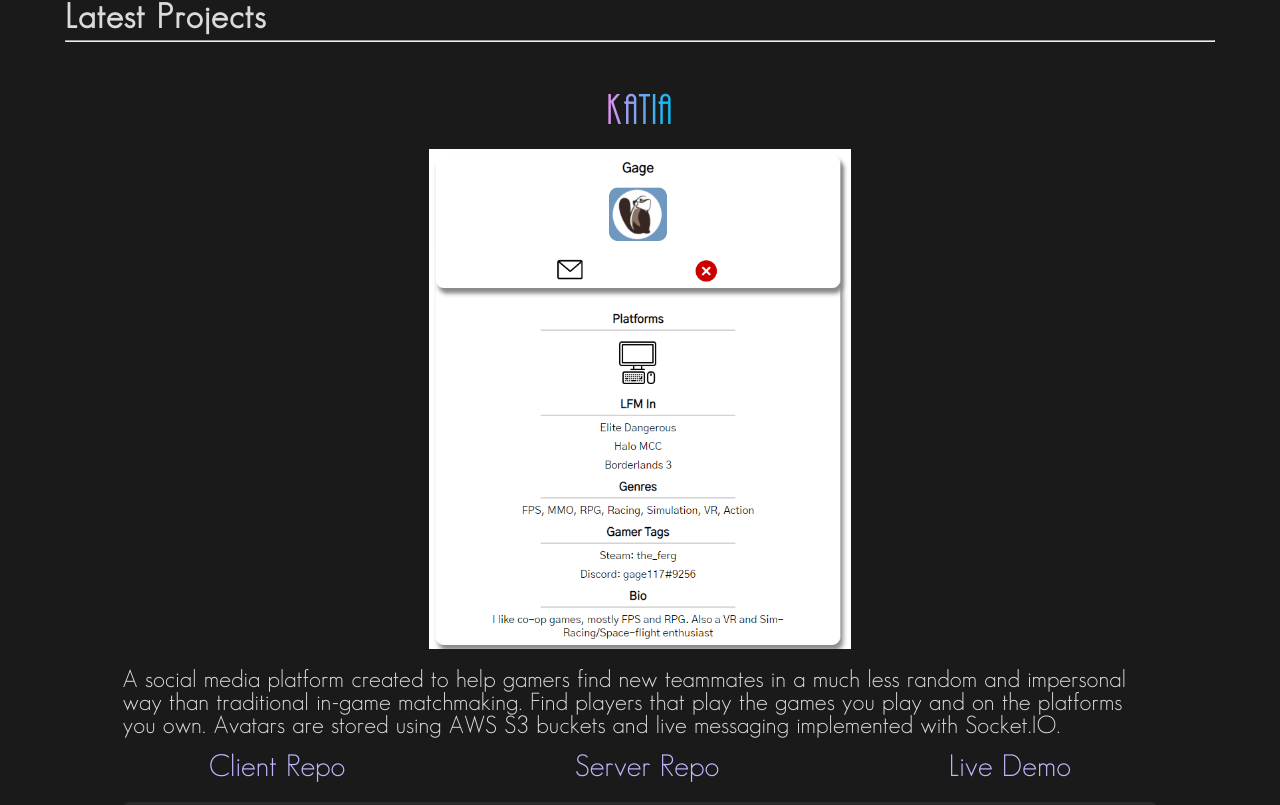
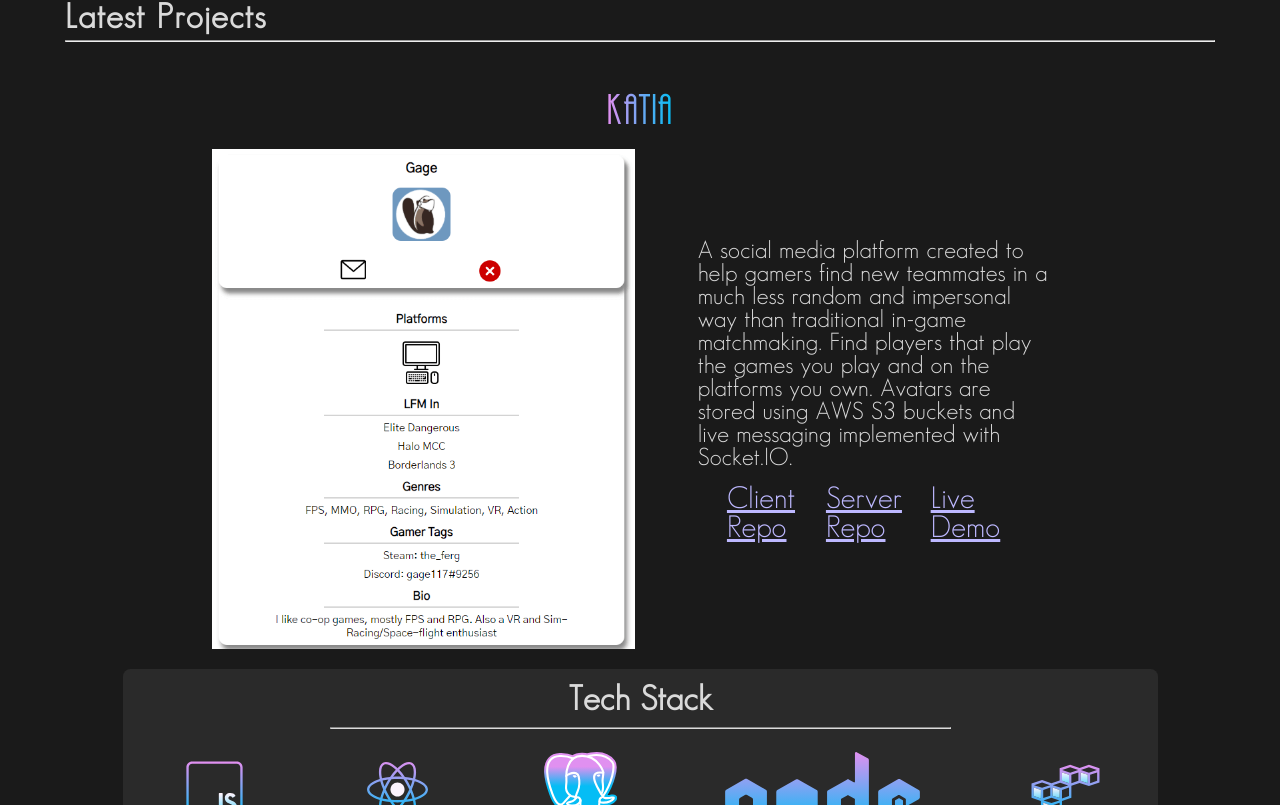
Before and after one commit to gage117/portfolio_v2, a React (Create React App) app: page / in a window 1280 px wide. Shown: the part 975-1780 px from the top of the page. Built offline with nearby package versions, Linux system fonts and the light colour scheme.

Commit message:
Improved responsiveness

```diff
--- a/src/Components/Projects/Project.js
+++ b/src/Components/Projects/Project.js
@@ -25,11 +25,17 @@ function Project(props) {
 	return (
 		<article key={name} className='project'>
 			<h2 className='name'>{name.toLowerCase()}</h2>
-			<img src={screenshot} alt={`${name} screenshot`} />
-			<p className='description'>{description}</p>
-			<article className='repo-links'>
-				{Object.entries(repos).map((repo, index) => generateRepoLink(repo, index))}
-			</article>
+			<section className='flex-columns'>
+				<div className='left-column'>
+					<img src={screenshot} alt={`${name} screenshot`} />
+				</div>
+				<div className='right-column'>
+					<p className='description'>{description}</p>
+					<article className='repo-links'>
+						{Object.entries(repos).map((repo, index) => generateRepoLink(repo, index))}
+					</article>
+				</div>
+			</section>
 			<article className='tech-stack'>
 				<h3>Tech Stack</h3>
 				<hr />
--- a/src/Stylesheets/_Projects.scss
+++ b/src/Stylesheets/_Projects.scss
@@ -46,7 +46,6 @@
 		justify-content: space-between;
 		margin: 15px auto;
 		a {
-			text-decoration: none;
 			font-size: 3rem;
 			color: $link-footer-text-color;
 		}
--- a/src/Stylesheets/_responsiveness.scss
+++ b/src/Stylesheets/_responsiveness.scss
@@ -55,8 +55,24 @@
 }
 
 @media screen and (min-width: 1100px) {
-	.project .tech-stack .tech-icons img {
-		height: 75px;
-		margin: 2.5px 5px;
+	.project {
+		.flex-columns {
+			width: fit-content;
+			min-width: 900px;
+			margin: auto;
+			display: flex;
+			justify-content: space-around;
+			align-items: center;
+			.left-column {
+				width: auto;
+			}
+			.right-column {
+				width: 390px;
+			}
+		}
+		.tech-stack .tech-icons img {
+			height: 75px;
+			margin: 2.5px 5px;
+		}
 	}
 }
--- a/src/index.css
+++ b/src/index.css
@@ -249,7 +249,6 @@ footer .credit a {
   margin: 15px auto;
 }
 .project .repo-links a {
-  text-decoration: none;
   font-size: 3rem;
   color: #bdb8ff;
 }
@@ -336,6 +335,20 @@ footer .credit a {
   }
 }
 @media screen and (min-width: 1100px) {
+  .project .flex-columns {
+    width: fit-content;
+    min-width: 900px;
+    margin: auto;
+    display: flex;
+    justify-content: space-around;
+    align-items: center;
+  }
+  .project .flex-columns .left-column {
+    width: auto;
+  }
+  .project .flex-columns .right-column {
+    width: 390px;
+  }
   .project .tech-stack .tech-icons img {
     height: 75px;
     margin: 2.5px 5px;
```
Also changed, not shown: 1 other file (tests, documents, lock files or other folders).
